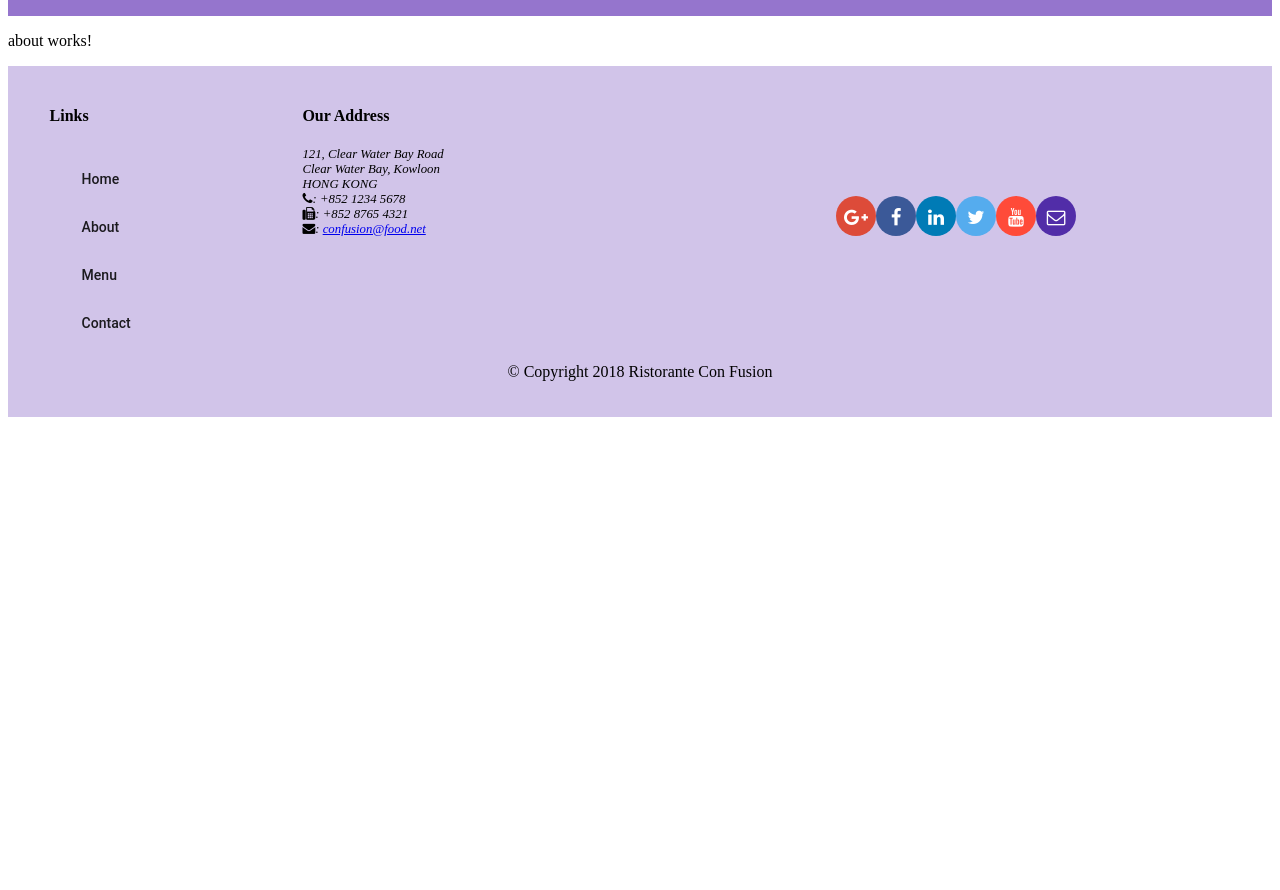
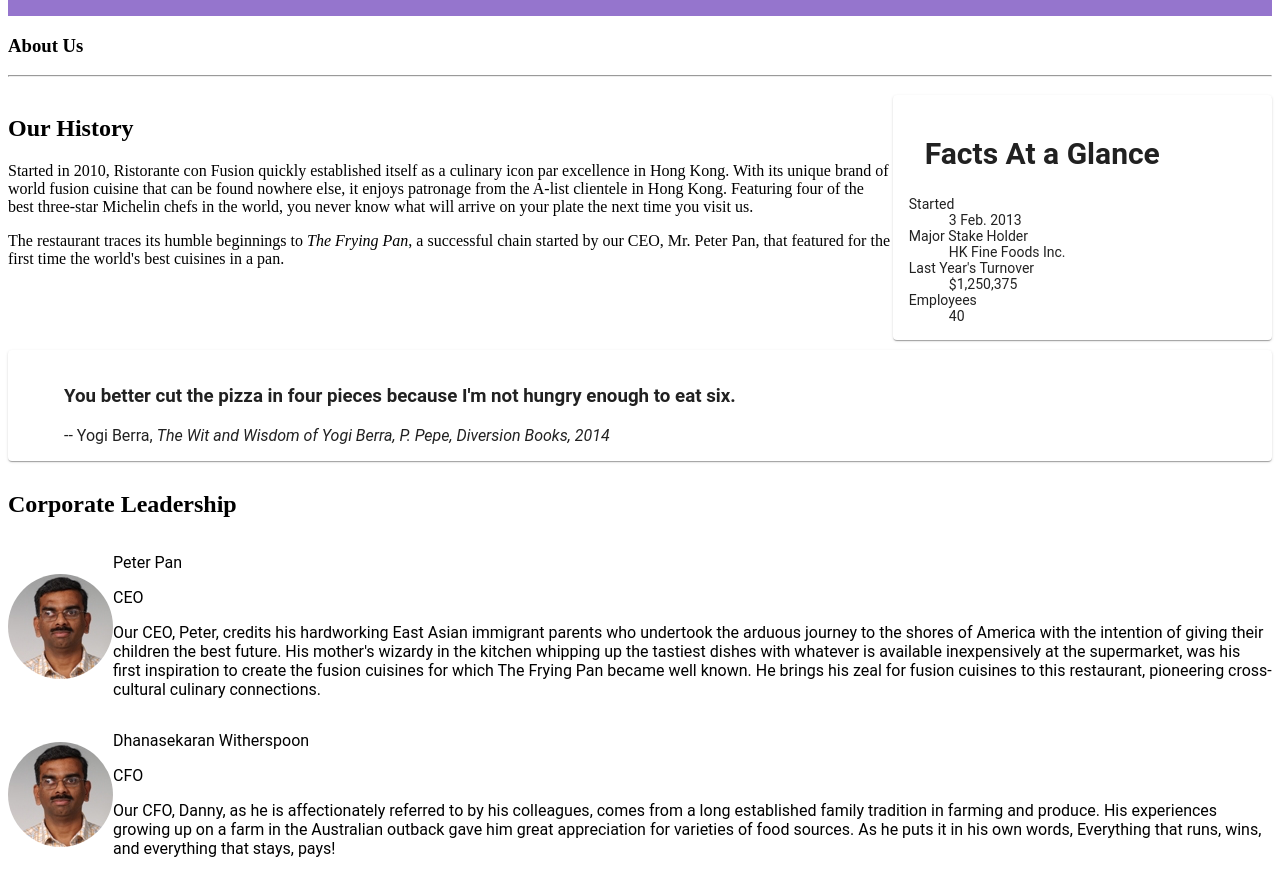
Before and after one commit to mshtang/conFusionNG, an Angular app: page /about in a window 1280 px wide. Shown: the part 500-1390 px from the top of the page. Before the commit the page ends 925 px from the top, so only its background shows below. Built offline with nearby package versions, Linux system fonts and the light colour scheme.

Commit message:
Assignment 2: route, service and card regarding to the home component

```diff
--- a/src/app/about/about.component.html
+++ b/src/app/about/about.component.html
@@ -1,3 +1,73 @@
-<p>
-  about works!
-</p>
+<div class="container" fxLayout="column" fxLayoutGap="10px">
+
+  <div fxFlex>
+    <div>
+      <h3>About Us</h3>
+      <hr>
+    </div>
+  </div>
+
+  <div fxFlex>
+    <div fxLayout="column" fxLayout.gt-sm="row">
+      <div fxFlex="70">
+        <h2>Our History</h2>
+        <p>Started in 2010, Ristorante con Fusion quickly established itself as a culinary icon par excellence in Hong
+          Kong. With its unique brand of world fusion cuisine that can be found nowhere else, it enjoys patronage from
+          the A-list clientele in Hong Kong. Featuring four of the best three-star Michelin chefs in the world, you
+          never know what will arrive on your plate the next time you visit us.</p>
+        <p>The restaurant traces its humble beginnings to <em>The Frying Pan</em>, a successful chain started by our
+          CEO, Mr. Peter Pan, that featured for the first time the world's best cuisines in a pan.</p>
+      </div>
+      <div fxFlex="30">
+        <mat-card>
+          <mat-card-header>
+            <mat-card-title>
+              <h2>Facts At a Glance</h2>
+            </mat-card-title>
+          </mat-card-header>
+          <mat-card-content>
+            <dl>
+              <dt>Started</dt>
+              <dd>3 Feb. 2013</dd>
+              <dt>Major Stake Holder</dt>
+              <dd>HK Fine Foods Inc.</dd>
+              <dt>Last Year's Turnover</dt>
+              <dd>$1,250,375</dd>
+              <dt>Employees</dt>
+              <dd>40</dd>
+            </dl>
+          </mat-card-content>
+        </mat-card>
+      </div>
+    </div>
+  </div>
+
+  <div fxFlex>
+    <mat-card>
+      <blockquote>
+        <h3>You better cut the pizza in four pieces because
+          I'm not hungry enough to eat six.</h3>
+        <footer>-- Yogi Berra,
+          <cite>The Wit and Wisdom of Yogi Berra,
+            P. Pepe, Diversion Books, 2014</cite>
+        </footer>
+      </blockquote>
+    </mat-card>
+  </div>
+
+
+  <div fxFlex>
+    <h2>Corporate Leadership</h2>
+    <mat-list-item *ngFor="let leader of leaders">
+      <div fxLayout="row" fxLayoutAlign="space-around center">
+        <img style="border-radius:50%" src={{leader.image}} alt="{{leader.name}}">
+        <div fxLayout="column" fxLayoutAlign="start" fxLayoutGap="0px">
+          <p>{{leader.name}}</p>
+          <p>{{leader.abbr}}</p>
+          <p>{{leader.description}}</p>
+        </div>
+      </div>
+    </mat-list-item>
+  </div>
+
+</div>
--- a/src/app/about/about.component.ts
+++ b/src/app/about/about.component.ts
@@ -1,4 +1,5 @@
 import { Component, OnInit } from '@angular/core';
+import { LEADERS } from '../shared/leaders';
 
 @Component({
   selector: 'app-about',
@@ -7,6 +8,7 @@ import { Component, OnInit } from '@angular/core';
 })
 export class AboutComponent implements OnInit {
 
+  leaders = LEADERS;
   constructor() { }
 
   ngOnInit() {
--- a/src/app/app.module.ts
+++ b/src/app/app.module.ts
@@ -23,6 +23,7 @@ import { AppRoutingModule } from './app-routing/app-routing.module';
 
 import { DishService } from './services/dish.service';
 import { PromotionService } from './services/promotion.service';
+import { LeaderService } from './services/leader.service';
 
 @NgModule({
   declarations: [
@@ -48,7 +49,8 @@ import { PromotionService } from './services/promotion.service';
   ],
   providers: [
     DishService,
-    PromotionService
+    PromotionService,
+    LeaderService
   ],
   bootstrap: [AppComponent]
 })
--- a/src/app/home/home.component.html
+++ b/src/app/home/home.component.html
@@ -1,5 +1,5 @@
-<div class="container" fxLayout="row" fxLayout.sm="column" fxLayout.xs="column"
-  fxLayoutAlign.gt-md="space-around center" fxLayoutGap="10px">
+<div class="container" fxLayout="row" fxLayout.sm="column" fxLayout.xs="column" fxLayoutAlign.gt-md="space-around"
+  fxLayoutGap="10px">
 
 
   <mat-card fxFlex *ngIf="dish">
@@ -30,4 +30,18 @@
     </mat-card-content>
   </mat-card>
 
+  <mat-card fxFlex *ngIf="leader">
+    <mat-card-header>
+      <div mat-card-avatar></div>
+      <mat-card-title>
+        <h3>{{leader.name|uppercase}} {{leader.abbr|uppercase}}</h3>
+      </mat-card-title>
+    </mat-card-header>
+    <img mat-card-image src={{leader.image}} alt={{leader.name}}>
+    <mat-card-content>
+      <p>{{leader.designation}}</p>
+      <p>{{leader.description}}</p>
+    </mat-card-content>
+  </mat-card>
+
 </div>
--- a/src/app/home/home.component.ts
+++ b/src/app/home/home.component.ts
@@ -3,6 +3,8 @@ import { DishService } from '../services/dish.service';
 import { PromotionService } from '../services/promotion.service';
 import { Dish } from '../shared/dish';
 import { Promotion } from '../shared/promotion';
+import { Leader } from '../shared/leader';
+import { LeaderService } from '../services/leader.service';
 
 
 @Component({
@@ -14,13 +16,16 @@ export class HomeComponent implements OnInit {
 
   dish: Dish;
   promotion: Promotion;
+  leader: Leader;
 
   constructor(private dishService: DishService,
-    private promoService: PromotionService) { }
+    private promoService: PromotionService,
+    private leaderService: LeaderService) { }
 
   ngOnInit() {
     this.dish = this.dishService.getFeaturedDish();
     this.promotion = this.promoService.getFeaturedPromotion();
+    this.leader = this.leaderService.getFeaturedLeader();
   }
 
 }
--- a/src/app/menu/menu.component.html
+++ b/src/app/menu/menu.component.html
@@ -19,5 +19,5 @@
   </div>
 
   <!-- <app-dishdetail [dish]="selectedDish"></app-dishdetail> -->
-
+  <hr>
 </div>
--- /dev/null
+++ b/src/app/services/leader.service.ts
@@ -0,0 +1,14 @@
+import { Injectable } from '@angular/core';
+import { Leader } from '../shared/leader';
+import { LEADERS } from '../shared/leaders';
+
+@Injectable({
+  providedIn: 'root'
+})
+export class LeaderService {
+
+  constructor() { }
+  getFeaturedLeader(): Leader {
+    return LEADERS.filter(leader => leader.featured === true)[0];
+  }
+}
--- /dev/null
+++ b/src/app/shared/leader.ts
@@ -0,0 +1,9 @@
+export class Leader {
+    id: string;
+    name: string;
+    image: string;
+    designation: string;
+    abbr: string;
+    featured: boolean;
+    description: string;
+}
--- /dev/null
+++ b/src/app/shared/leaders.ts
@@ -0,0 +1,44 @@
+import { Leader } from './leader';
+
+export const LEADERS: Leader[] = [
+    {
+        id: '0',
+        name: 'Peter Pan',
+        image: '/assets/images/alberto.png',
+        designation: 'Chief Epicurious Officer',
+        abbr: 'CEO',
+        featured: false,
+        // tslint:disable-next-line:max-line-length
+        description: 'Our CEO, Peter, credits his hardworking East Asian immigrant parents who undertook the arduous journey to the shores of America with the intention of giving their children the best future. His mother\'s wizardy in the kitchen whipping up the tastiest dishes with whatever is available inexpensively at the supermarket, was his first inspiration to create the fusion cuisines for which The Frying Pan became well known. He brings his zeal for fusion cuisines to this restaurant, pioneering cross-cultural culinary connections.'
+    },
+    {
+        id: '1',
+        name: 'Dhanasekaran Witherspoon',
+        image: '/assets/images/alberto.png',
+        designation: 'Chief Food Officer',
+        abbr: 'CFO',
+        featured: false,
+        // tslint:disable-next-line:max-line-length
+        description: 'Our CFO, Danny, as he is affectionately referred to by his colleagues, comes from a long established family tradition in farming and produce. His experiences growing up on a farm in the Australian outback gave him great appreciation for varieties of food sources. As he puts it in his own words, Everything that runs, wins, and everything that stays, pays!'
+    },
+    {
+        id: '2',
+        name: 'Agumbe Tang',
+        image: '/assets/images/alberto.png',
+        designation: 'Chief Taste Officer',
+        abbr: 'CTO',
+        featured: false,
+        // tslint:disable-next-line:max-line-length
+        description: 'Blessed with the most discerning gustatory sense, Agumbe, our CFO, personally ensures that every dish that we serve meets his exacting tastes. Our chefs dread the tongue lashing that ensues if their dish does not meet his exacting standards. He lives by his motto, You click only if you survive my lick.'
+    },
+    {
+        id: '3',
+        name: 'Alberto Somayya',
+        image: '/assets/images/alberto.png',
+        designation: 'Executive Chef',
+        abbr: 'EC',
+        featured: true,
+        // tslint:disable-next-line:max-line-length
+        description: 'Award winning three-star Michelin chef with wide International experience having worked closely with whos-who in the culinary world, he specializes in creating mouthwatering Indo-Italian fusion experiences. He says, Put together the cuisines from the two craziest cultures, and you get a winning hit! Amma Mia!'
+    }
+];
```
Also changed, not shown: 1 other file (tests, documents, lock files or other folders).
